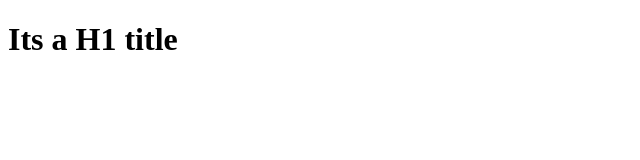
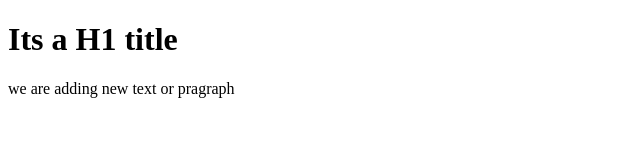
Before and after one commit to mdjafarkhan123/livework, a plain HTML site: page index.html in a window 1280 px wide. Shown: the whole page, without its empty margins (0-640 px from the left). Drawn offline with Linux system fonts and the light colour scheme.

Commit message:
version-2

```diff
--- a/index.html
+++ b/index.html
@@ -15,6 +15,10 @@
   <h1>
     Its a H1 title
   </h1>
+
+  <p>
+    we are adding new text or pragraph
+  </p>
 </body>
 
 </html>
```
